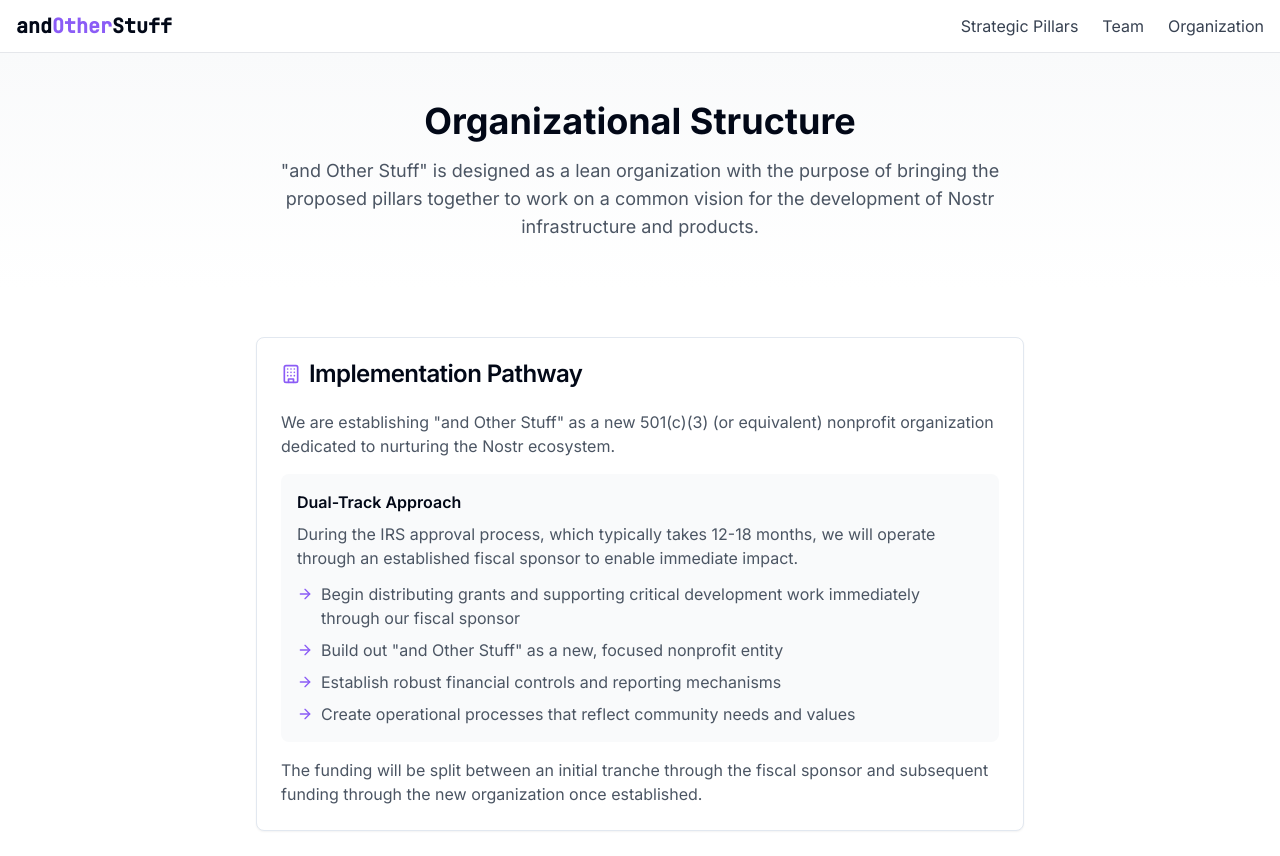
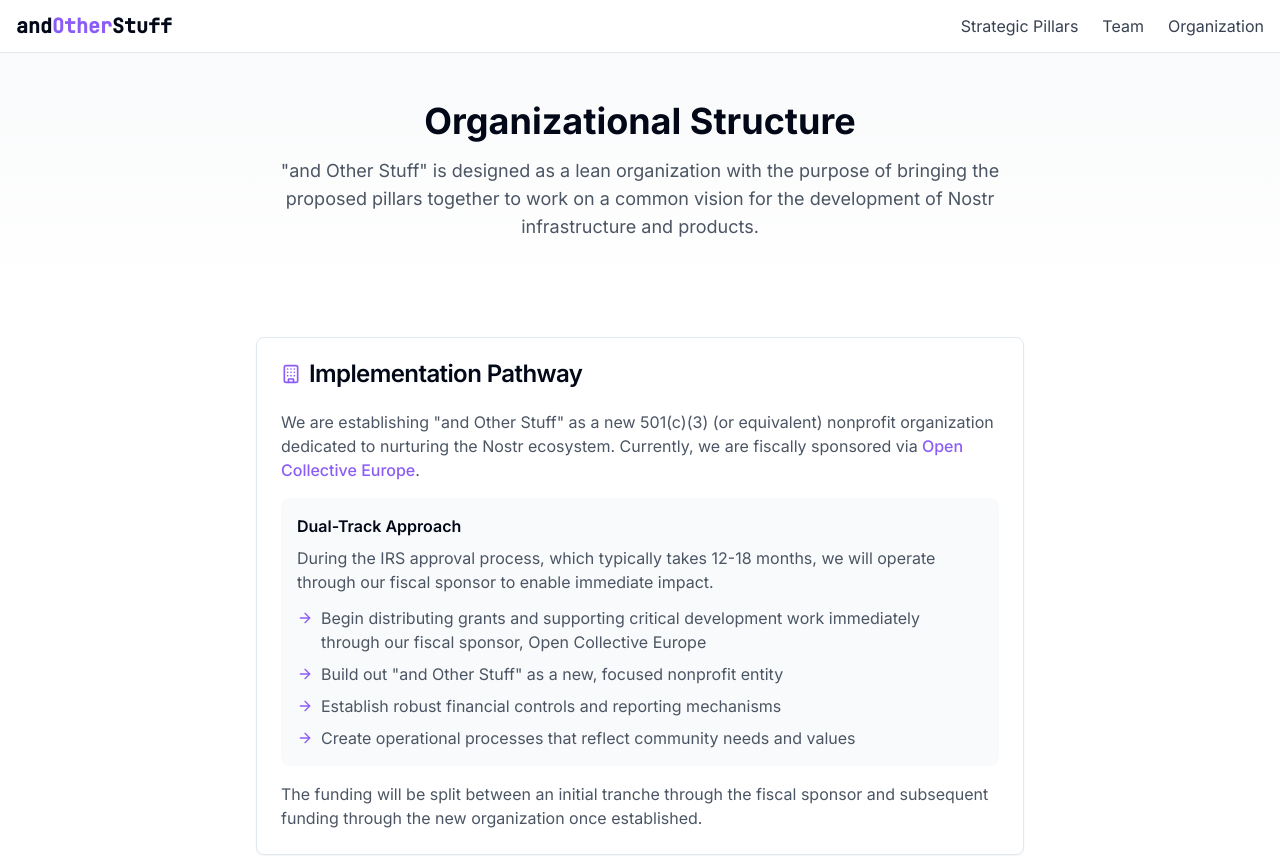
Before and after one commit to andotherstuff/website, a React (Vite) app: page /structure in a window 1280 px wide. Shown: the top 856 px of the page. Built offline with nearby package versions, Linux system fonts and the light colour scheme.

Commit message:
Update fiscal sponsorship
Update the project to reflect fiscal sponsorship via Open Collective Europe.

```diff
--- a/src/pages/Structure.tsx
+++ b/src/pages/Structure.tsx
@@ -35,18 +35,19 @@ const Structure = () => {
                 <CardContent className="space-y-4">
                   <p className="text-gray-600">
                     We are establishing "and Other Stuff" as a new 501(c)(3) (or equivalent) nonprofit organization
-                    dedicated to nurturing the Nostr ecosystem.
+                    dedicated to nurturing the Nostr ecosystem. Currently, we are fiscally sponsored via
+                    <a href="https://opencollective.com/europe" target="_blank" rel="noopener noreferrer" className="text-nostr-purple font-medium hover:underline"> Open Collective Europe</a>.
                   </p>
                   <div className="bg-gray-50 p-4 rounded-lg">
                     <h3 className="font-semibold mb-2">Dual-Track Approach</h3>
                     <p className="text-gray-600 mb-3">
                       During the IRS approval process, which typically takes 12-18 months, we will operate through
-                      an established fiscal sponsor to enable immediate impact.
+                      our fiscal sponsor to enable immediate impact.
                     </p>
                     <ul className="space-y-2 text-gray-600">
                       <li className="flex items-start">
                         <ArrowRight className="h-4 w-4 text-nostr-purple mt-1 mr-2 flex-shrink-0" />
-                        <span>Begin distributing grants and supporting critical development work immediately through our fiscal sponsor</span>
+                        <span>Begin distributing grants and supporting critical development work immediately through our fiscal sponsor, Open Collective Europe</span>
                       </li>
                       <li className="flex items-start">
                         <ArrowRight className="h-4 w-4 text-nostr-purple mt-1 mr-2 flex-shrink-0" />
```
